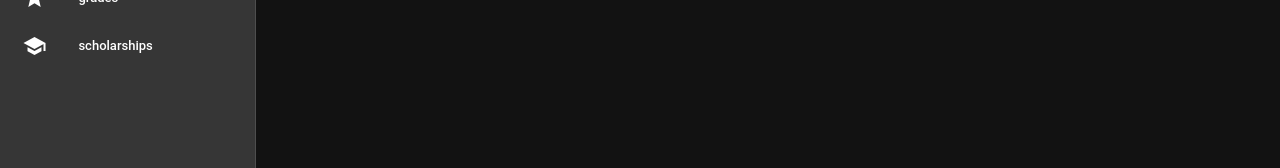
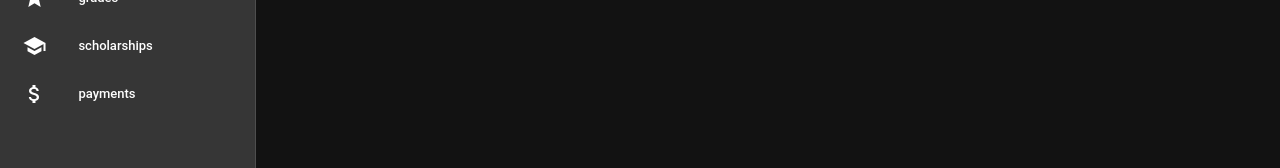
Before and after one commit to cherro0125/usos_frontend, a Vue app: page / in a window 1280 px wide. Shown: the part 170-338 px from the top of the page. Built offline with nearby package versions, Linux system fonts and the light colour scheme; a small style sheet from the web is missing.

Commit message:
Add payments list item to menu

```diff
--- a/src/components/NavigationMenu/NavigationMenu.vue
+++ b/src/components/NavigationMenu/NavigationMenu.vue
@@ -39,7 +39,12 @@ export default {
           title: "scholarships",
           icon: "school",
           route: "/scholarships"
-        }
+        },
+        {
+          title: "payments",
+          icon: "attach_money",
+          route: "/payments"
+        },
       ]
     };
   },
```
